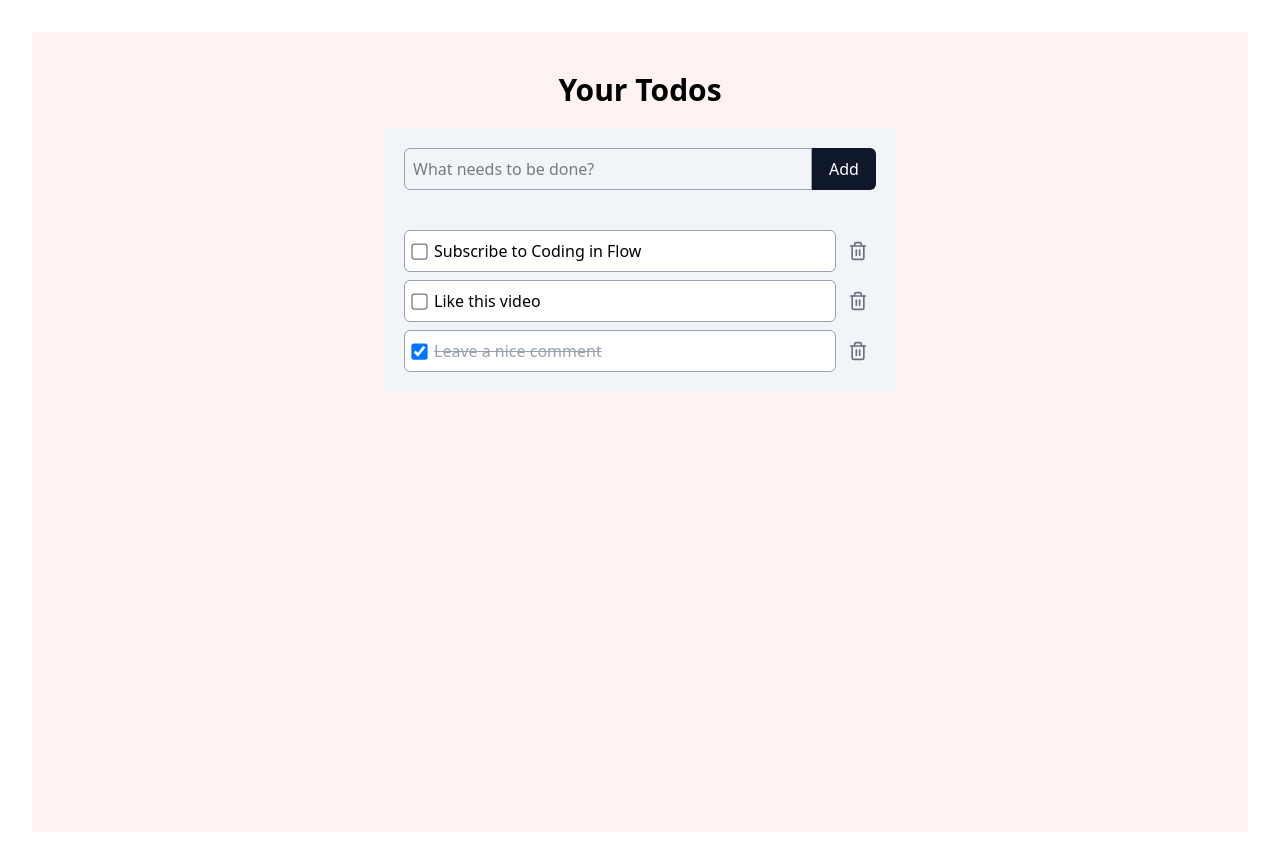
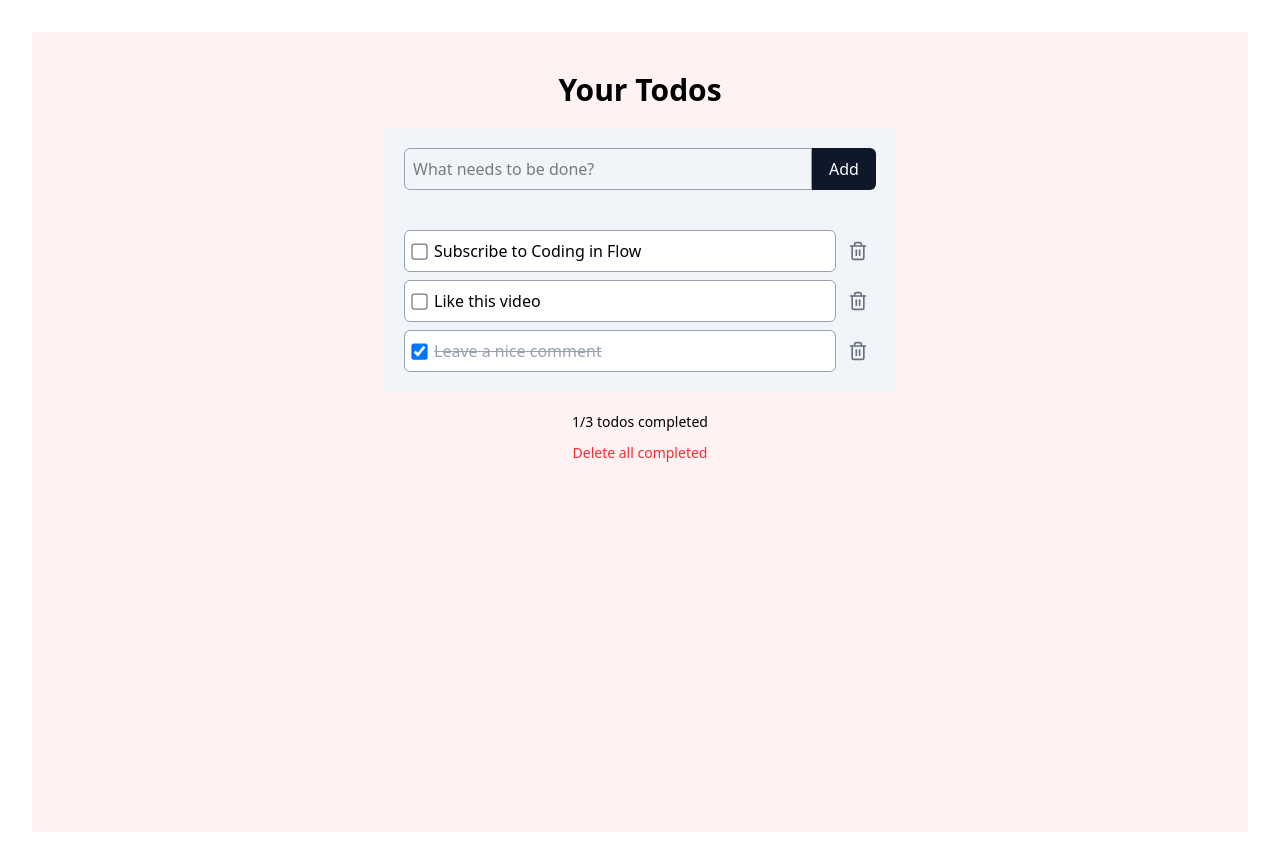
Before and after one commit to DNishadini/React_Bigin, a React (Vite) app in the folder my-project/: page / in a window 1280 px wide. Built offline with nearby package versions, Linux system fonts and the light colour scheme.

Commit message:
Final part

```diff
--- a/my-project/src/App.tsx
+++ b/my-project/src/App.tsx
@@ -4,6 +4,7 @@ import TodoItem from "./components/TodoItem";
 import { dummyData } from "./data/todos";
 import AddTodoForm from "./components/AddTodoForm";
 import TodoList from "./components/TodoList";
+import TodoSummary from "./components/TodoSummary";
 
 function App() {
   const [todos, setTodos] = useState(dummyData);
@@ -15,7 +16,7 @@ function App() {
   function addTodo(title: string) {
     setTodos((prevTodos) => [
       {
-        id: prevTodos.length + 1,
+        id: Date.now(),
         title,
         completed: false,
       },
@@ -24,6 +25,9 @@ function App() {
   }
   function deleteTodo(id: number) {
     setTodos((prevTodos) => prevTodos.filter((todo) => todo.id !== id));
+  }
+  function deleteAllCompletedTodos() {
+    setTodos((prevTodos) => prevTodos.filter((todo) => !todo.completed));
   }
   return (
     <main className="py-10 bg-red-50 h-screen space-y-5">
@@ -36,6 +40,7 @@ function App() {
           onDelete={deleteTodo}
         />
       </div>
+      <TodoSummary todos={todos} deleteAllCompleted={deleteAllCompletedTodos} />
     </main>
   );
 }
--- a/my-project/src/components/TodoList.tsx
+++ b/my-project/src/components/TodoList.tsx
@@ -18,6 +18,7 @@ export default function TodoList({
     return a.completed ? 1 : -1;
   });
   return (
+    <>
       <div className="space-y-2">
         {todosSorted.map((todo) => (
           <TodoItem
@@ -28,5 +29,11 @@ export default function TodoList({
           />
         ))}
       </div>
+      {todos.length === 0 && (
+        <p className="text-center text-sm text-gray-500">
+          No todos yet. Add a new one above
+        </p>
+      )}
+    </>
   );
 }
--- /dev/null
+++ b/my-project/src/components/TodoSummary.tsx
@@ -0,0 +1,27 @@
+import { todo } from "../types/todo";
+
+interface TodoSummaryProps {
+  todos: Todo[];
+  deleteAllCompleted: () => void;
+}
+export default function TodoSummary({
+  todos,
+  deleteAllCompleted,
+}: TodoSummaryProps) {
+  const completedTodos = todos.filter((todo) => todo.completed);
+  return (
+    <div className="text-center space-y-2">
+      <p className="text-sm font-medium">
+        {completedTodos.length}/{todos.length} todos completed
+      </p>
+      {completedTodos.length > 0 && (
+        <button
+          onClick={deleteAllCompleted}
+          className="text-red-500 hover:underline text-sm font-medium"
+        >
+          Delete all completed
+        </button>
+      )}
+    </div>
+  );
+}
```
Lines whose indentation alone changed are shown as unchanged.
